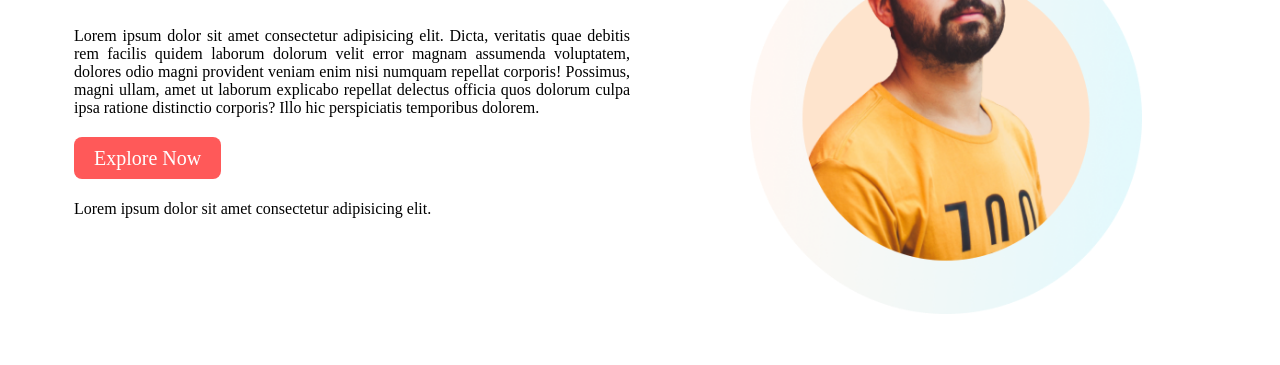
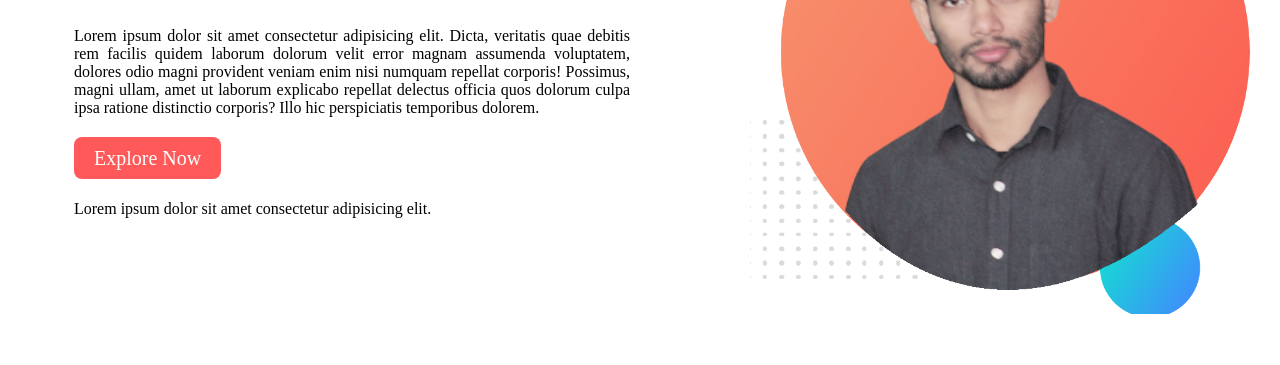
Before and after one commit to ahzihan/my-portfolio-two, a plain HTML site: page index.html in a window 1280 px wide. Shown: the part 196-561 px from the top of the page. Drawn offline with Linux system fonts and the light colour scheme.

Commit message:
Complete portfolio

```diff
--- a/index.html
+++ b/index.html
@@ -21,7 +21,7 @@
                 <p>Lorem ipsum dolor sit amet consectetur adipisicing elit.</p>
             </div>
             <div class="half-width">
-                <img class="left-margin" src="images/person/person-2.png" alt="">
+                <img class="left-margin" src="images/person/ahzihan.png" alt="">
             </div>
         </div>
     </header>
```
Also changed, not shown: images/person/ahzihan.png (added).
